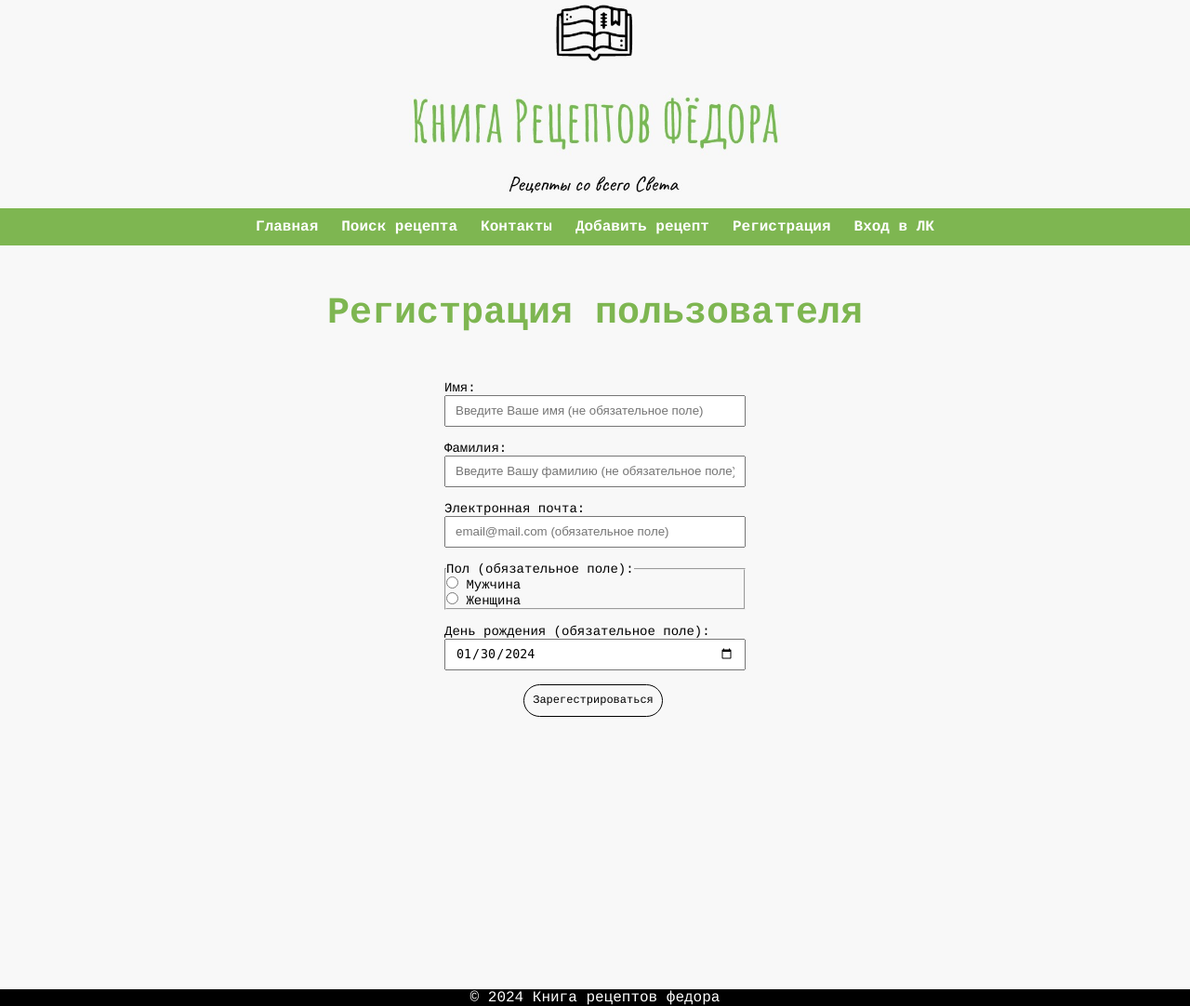
After one commit to FedorSannikov1988/Fedor_recipe_book_Django, a Django app: page /users/user_registration/ in a window 1280 px wide. The commit adds this page. Shown: the whole page at 93% size. Run offline with Django 4.2, Linux system fonts and the light colour scheme.

Commit message:
fixed a bug and I'm working on it user_registration

```diff
--- a/fedor_recipe_book/fedor_recipe_book/urls.py
+++ b/fedor_recipe_book/fedor_recipe_book/urls.py
@@ -14,9 +14,9 @@ Including another URLconf
     1. Import the include() function: from django.urls import include, path
     2. Add a URL to urlpatterns:  path('blog/', include('blog.urls'))
 """
-from django.urls import path
 from django.contrib import admin
 from django.conf import settings
+from django.urls import path, include
 from django.conf.urls.static import static
 from recipe_book.views import index, \
                               recipe, \
@@ -40,6 +40,8 @@ urlpatterns = [
     path("recipe_search/", recipe_search, name='recipe_search'),
     path('recipe_search/page/<str:search_query_from_page_number>/<int:page_number>/',
          recipe_search, name='recipe_search__page_number'),
+
+    path('users/', include('users.urls', namespace='users')),
 ]
 
 
--- a/fedor_recipe_book/recipe_book/models.py
+++ b/fedor_recipe_book/recipe_book/models.py
@@ -1,7 +1,10 @@
 from django.db import models
-from users.models import Users
+#from users.models import Users
 from django.core.validators import MinValueValidator, \
                                    MinLengthValidator
+
+
+app_label = 'recipe_book'
 
 
 class Recipes(models.Model):
--- a/fedor_recipe_book/recipe_book/templates/recipe_book/contacts.html
+++ b/fedor_recipe_book/recipe_book/templates/recipe_book/contacts.html
@@ -1,4 +1,4 @@
-{% extends 'recipe_book/base.html' %}
+{% extends 'base.html' %}
 {% load static %}
 
 {% block style %}
--- a/fedor_recipe_book/recipe_book/templates/recipe_book/index.html
+++ b/fedor_recipe_book/recipe_book/templates/recipe_book/index.html
@@ -1,4 +1,4 @@
-{% extends 'recipe_book/base.html' %}
+{% extends 'base.html' %}
 {% load static %}
 
 {% block style %}
--- a/fedor_recipe_book/recipe_book/templates/recipe_book/recipe.html
+++ b/fedor_recipe_book/recipe_book/templates/recipe_book/recipe.html
@@ -1,4 +1,4 @@
-{% extends 'recipe_book/base.html' %}
+{% extends 'base.html' %}
 {% load static %}
 
 {% block style %}
--- a/fedor_recipe_book/recipe_book/templates/recipe_book/recipe_categories.html
+++ b/fedor_recipe_book/recipe_book/templates/recipe_book/recipe_categories.html
@@ -1,4 +1,4 @@
-{% extends 'recipe_book/base.html' %}
+{% extends 'base.html' %}
 {% load static %}
 
 {% block style %}
--- a/fedor_recipe_book/recipe_book/templates/recipe_book/recipe_search.html
+++ b/fedor_recipe_book/recipe_book/templates/recipe_book/recipe_search.html
@@ -1,4 +1,4 @@
-{% extends 'recipe_book/base.html' %}
+{% extends 'base.html' %}
 {% load static %}
 
 {% block style %}
--- /dev/null
+++ b/fedor_recipe_book/static/css/user_registration.css
@@ -0,0 +1,107 @@
+.content-for-user_registration {
+    min-height: 100vh;
+    display: flex;
+    flex-direction: column;
+    align-items: center;
+}
+
+.content-for-user_registration__title {
+    color: #7eb651;
+    font-family: "Cousine-Bold";
+    font-size: 50px;
+    font-weight: 700;
+    line-height: normal;
+
+    margin-top: 50px;
+    margin-bottom: 50px;
+}
+
+.content-for-user_registration__form {
+    color: #000;
+    font-family: "Cousine-Regular";
+    font-size: 14px;
+    font-weight: 400;
+    line-height: normal;
+}
+
+.form_user_registration_not_necessary {
+    display: block;
+    width: 300px;
+    height: 30px;
+    padding-left: 10px;
+    padding-right: 10px;
+    margin-bottom: 15px;
+}
+
+.form_user_registration_necessary {
+    display: block;
+    width: 300px;
+    height: 30px;
+    padding-left: 10px;
+    padding-right: 10px;
+    margin-bottom: 15px;
+}
+
+fieldset {
+    margin-bottom: 15px;
+}
+
+.form_user_registration_necessary_gender {
+
+}
+
+.form_user_registration_necessary_birthday {
+    display: block;
+    width: 300px;
+    height: 30px;
+    padding-left: 10px;
+    padding-right: 10px;
+    margin-bottom: 15px;
+}
+
+.content-for-user_registration__form__button {
+    color: #000;
+
+    font-family: "Cousine-Regular";
+    font-size: 12px;
+    font-weight: 400;
+    line-height: normal;
+
+    width: 150px;
+    height: 35px;
+
+    background: #F8F8F8FF;
+    border: 1px solid #000000;
+    border-radius: 40px 40px 40px 40px;
+    margin-bottom: 3px;
+
+    cursor: pointer;
+
+    transition: 500ms;
+
+    margin-left: 85px;
+}
+
+.content-for-user_registration__form__button:hover {
+    color: white;
+    background: #7eb651;
+    border: none;
+}
+
+/* 768px - 1439px */
+
+@media screen and (max-width: 1439px) {
+
+    .content-for-user_registration__title {
+        font-size: 40px;
+    }
+}
+
+/* 375px - 767px */
+
+@media screen and (max-width: 767px) {
+
+    .content-for-user_registration__title {
+        font-size: 23px;
+    }
+}
--- a/fedor_recipe_book/recipe_book/templates/recipe_book/base.html
+++ b/fedor_recipe_book/templates/base.html
@@ -99,7 +99,7 @@
                         </a>
 
                         <a class="header_base_templates__base_menu__links_in_mobile_menu"
-                           href="#">
+                           href="{% url 'users:user_registration' %}">
                             <span>
                                 Регистрация
                             </span>
@@ -128,7 +128,8 @@
                         </span>
                     </a>
 
-                    <a class="header_base_templates__base_menu__links" href="#">
+                    <a class="header_base_templates__base_menu__links"
+                       href="{% url 'users:user_registration' %}">
                         <span>
                             Регистрация
                         </span>
@@ -163,4 +164,7 @@
     <!-- JavaScript -->
     <script src="{% static 'js/base.js' %}"></script>
 
+    {% block javascript %}
+    {% endblock %}
+
 </html>
--- /dev/null
+++ b/fedor_recipe_book/users/forms.py
@@ -0,0 +1,54 @@
+import datetime
+from django import forms
+
+
+class UserRegistration(forms.Form):
+
+    current_date = datetime.date.today()
+    current_date_string = current_date.strftime("%Y-%m-%d")
+
+    GENDER_CHOICES = [
+        ('M', 'Мужчина'),
+        ('F', 'Женщина'),
+    ]
+
+    first_name = \
+        forms.CharField(min_length=1,
+                        max_length=50,
+                        label='Имя',
+                        widget=forms.TextInput(
+                            attrs={'class': 'form_user_registration_not_necessary',
+                                   'placeholder': 'Введите Ваше имя (не обязательное поле)'}),
+    )
+
+    last_name = \
+        forms.CharField(min_length=1,
+                        max_length=50,
+                        label='Фамилия',
+                        widget=forms.TextInput(
+                            attrs={'class': 'form_user_registration_not_necessary',
+                                   'placeholder': 'Введите Вашу фамилию (не обязательное поле)'}),
+    )
+
+    email = \
+        forms.EmailField(
+                        label='Электронная почта',
+                        widget=forms.EmailInput(
+                            attrs={'class': 'form_user_registration_necessary',
+                                   'placeholder': 'email@mail.com (обязательное поле)'}),
+    )
+
+    gender = \
+        forms.ChoiceField(
+                        label='Пол (обязательное поле)',
+                        choices=GENDER_CHOICES,
+                        widget=forms.RadioSelect(
+                            attrs={'class': 'form_user_registration_necessary_gender'}),
+    )
+
+    birthday = forms.DateField(
+                               label="День рождения (обязательное поле)",
+                               initial=current_date_string,
+                               widget=forms.DateInput(
+                                  attrs={'class': 'form_user_registration_necessary_birthday',
+                                         'type': 'date'}))
--- /dev/null
+++ b/fedor_recipe_book/users/templates/users/user_registration.html
@@ -0,0 +1,40 @@
+{% extends 'base.html' %}
+{% load static %}
+
+{% block style %}
+    <link href="{% static 'css/user_registration.css' %}" rel="stylesheet">
+{% endblock %}
+
+{% block title %}
+    <title> {{ title }} </title>
+{% endblock %}
+
+{% block content %}
+
+    <section>
+
+        <div class="content-for-user_registration">
+
+            <h2 class="content-for-user_registration__title">
+                Регистрация пользователя
+            </h2>
+
+            <div class="content-for-user_registration__form">
+                <form action="{% url 'users:user_registration' %}" method="post">
+                    {% csrf_token %}
+                    {{ form.as_div }}
+                    <button
+                    class="content-for-user_registration__form__button"
+                    type="submit">
+                        Зарегестрироваться
+                    </button>
+                </form>
+            </div>
+
+
+
+        </div>
+
+    </section>
+
+{% endblock %}
--- /dev/null
+++ b/fedor_recipe_book/users/urls.py
@@ -0,0 +1,8 @@
+from django.urls import path
+from users.views import user_registration
+
+app_name = 'users'
+
+urlpatterns = [
+    path("user_registration/", user_registration, name='user_registration'),
+]
--- a/fedor_recipe_book/users/views.py
+++ b/fedor_recipe_book/users/views.py
@@ -1,3 +1,15 @@
 from django.shortcuts import render
+from users.forms import UserRegistration
+import datetime
 
-# Create your views here.
+
+def user_registration(request):
+
+    form = UserRegistration()
+
+    context = {
+        "title": f"Книга Рецептов Федора - Регистрация Пользователя",
+        "form": form
+    }
+
+    return render(request, 'users/user_registration.html', context)
```
Also changed, not shown: fedor_recipe_book/users/models.py (+5 -7 lines), fedor_recipe_book/recipe_book/migrations/0001_initial.py, fedor_recipe_book/users/migrations/0001_initial.py.
